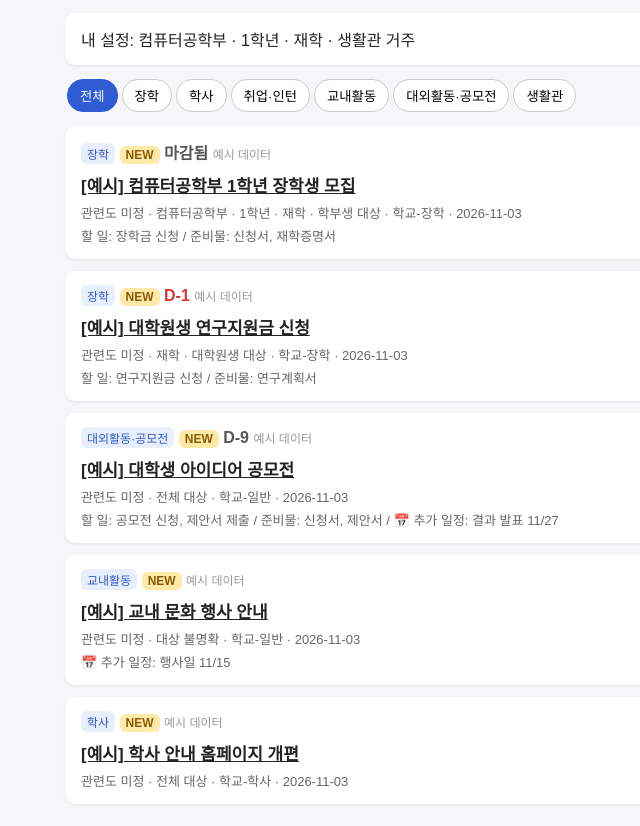
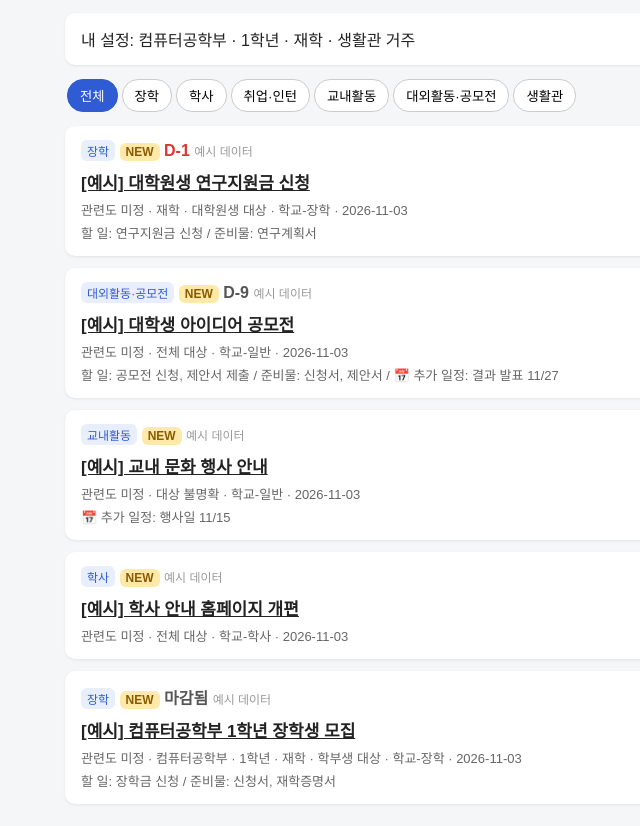
Before and after one commit to seongminhong497-cell/koreatech-notice-bot, a plain HTML site: page docs/index.html in a window 1280 px wide. Shown: the part 98-924 px from the top of the page, without its empty margins (215-855 px from the left). Drawn offline with Linux system fonts and the light colour scheme.

Commit message:
웹페이지: 마감 지난 공지 맨 아래로
마감 지난 공지는 관련도와 상관없이 목록 맨 아래로
마감 시각이 있으면 현재 시각과 비교해서, 오늘 이미 지난 공지도 "마감됨"으로 표시

```diff
--- a/docs/index.html
+++ b/docs/index.html
@@ -63,11 +63,23 @@
       return Math.round((Date.parse(d) - Date.parse(todayKST())) / 86400000);
     }
 
+    // 마감이 지났는지 (시각이 있으면 지금 시각과 비교, 날짜만 있으면 그날 끝까지 유효)
+    function isExpired(n) {
+      if (!n.deadline) return false;
+      if (n.deadline.length > 10) {
+        const t = Date.parse(n.deadline);
+        if (!isNaN(t)) return t <= Date.now();
+      }
+      const left = daysLeft(n.deadline);
+      return left !== null && left < 0;
+    }
+
     function ddayHTML(n) {
       const left = daysLeft(n.deadline);
       if (left === null) return "";
       const hasMaterials = Array.isArray(n.materials) && n.materials.length > 0;
       const limit = hasMaterials ? URGENT_DAYS_MATERIALS : URGENT_DAYS;
+      if (isExpired(n)) return `<span class="dday">마감됨</span>`;
       let text;
       if (left < 0) text = "마감됨";
       else if (left === 0) text = n.deadline.length > 10 ? `오늘 ${n.deadline.slice(11, 16)}` : "오늘 마감";
@@ -133,6 +145,9 @@
         .filter(n => n.relevance !== 0)   // 관련도 0 = 숨김
         .filter(n => current === "전체" || n.category === current)
         .sort((a, b) => {
+          // 0) 마감 지난 공지는 맨 아래로
+          const ea = isExpired(a), eb = isExpired(b);
+          if (ea !== eb) return ea ? 1 : -1;
           // 1) 관련도 높은 순 (미정은 맨 뒤)
           const ra = typeof a.relevance === "number" ? a.relevance : -1;
           const rb = typeof b.relevance === "number" ? b.relevance : -1;
```
